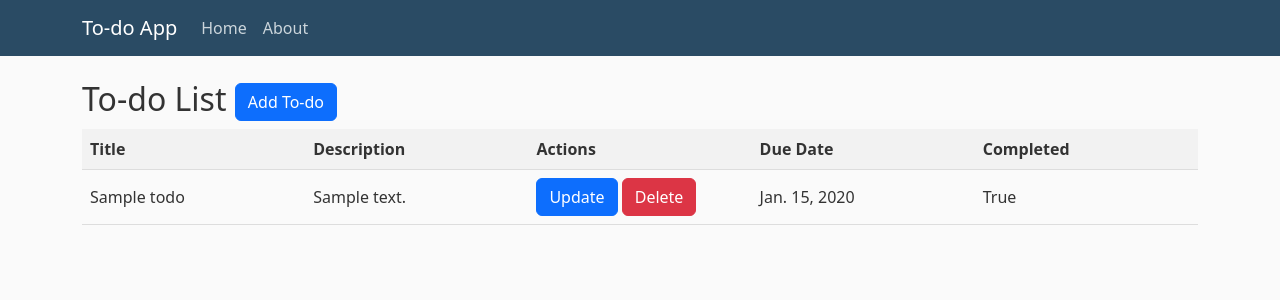
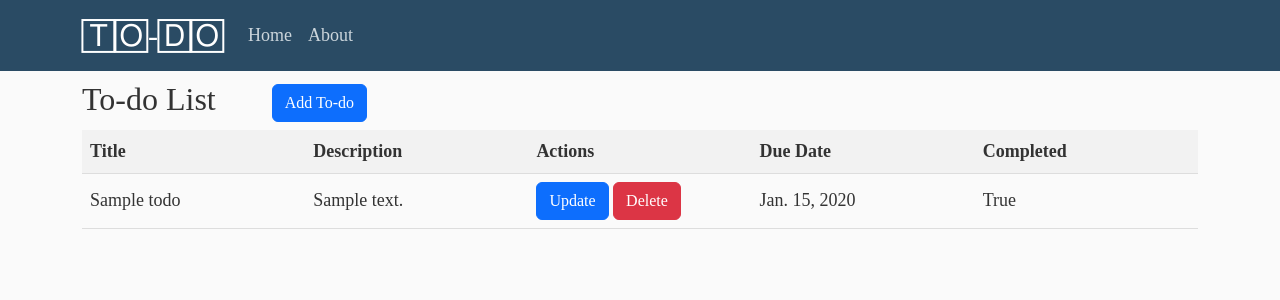
Before and after one commit to Degef/todo_app, a Django app: page / in a window 1280 px wide. Shown: the top 300 px of the page. Run offline with Django 5.2, Linux system fonts and the light colour scheme; tables that the repository leaves empty hold one stand-in row (values such as "Sample post").

Commit message:
final update 05 Mar 2024

```diff
--- a/todo/static/todo/main.css
+++ b/todo/static/todo/main.css
@@ -1,10 +1,12 @@
 
 
- body {
-	background: #fafafa;
-	color: #333333;
-	margin-top: 5rem;
-  }
+	body {
+		background: #fafafa;
+		color: #333333;
+		margin-top: 5rem;
+		font-family:'Times New Roman', Times, serif;
+		font-size: large;
+	}
 
   .bg-steel {
 	background-color: #2a4b64;
@@ -42,6 +44,7 @@ th {
 #inside-btn {
 	color: #ffffff;
 	text-decoration: none;
+	text-align: center;
 }
 
 #close-alert {
--- a/todo/templates/todo/base.html
+++ b/todo/templates/todo/base.html
@@ -15,7 +15,7 @@
 	<header class="site-header">
 		<nav class="navbar navbar-expand-md navbar-dark bg-steel fixed-top">
 		  <div class="container">
-			<a class="navbar-brand mr-4" href="/">To-do App</a>
+			<a class="navbar-brand mr-4" href="/" style="font-size: 30px;">🅃🄾-🄳🄾 </a>
 			<div class="collapse navbar-collapse" id="navbarToggle">
 			  <div class="navbar-nav mr-auto">
 				<a class="nav-item nav-link" href="/">Home</a>
--- a/todo/templates/todo/home.html
+++ b/todo/templates/todo/home.html
@@ -3,7 +3,7 @@
 {% block content %}
 	<h2>
 		To-do List
-		<button class="btn btn-primary">
+		<button class="btn btn-primary ms-5 ">
 			<a id="inside-btn" href="{%url 'add_todo'%}">Add To-do</a>
 		</button>
 	</h2>
--- a/todo_app/settings.py
+++ b/todo_app/settings.py
@@ -25,8 +25,7 @@ SECRET_KEY = 'django-insecure-e8g6hg7d-&lt3mbs_eg=5qjcr(n()2=8!vtyxq)g*r07j%=iex
 # SECURITY WARNING: don't run with debug turned on in production!
 DEBUG = True
 
-ALLOWED_HOSTS = []
-
+ALLOWED_HOSTS = ['*']
 
 # Application definition
 
```
Also changed, not shown: requirements.txt (added, +10 -0 lines), Docker-compose.yml (added), db.sqlite3, 1 other file.
